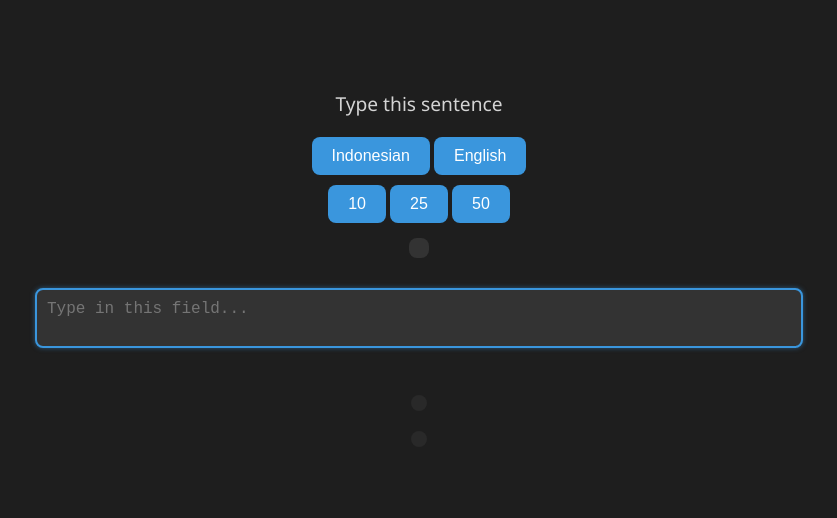
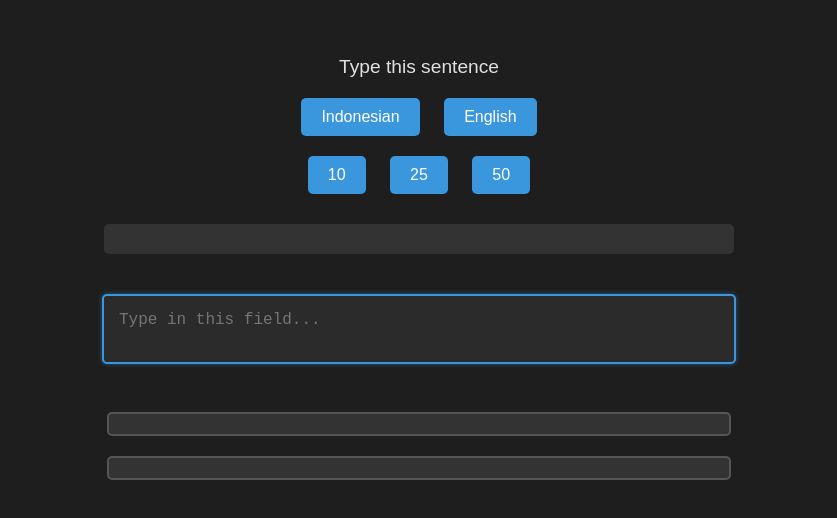
Before and after one commit to Ablebil/wpm-tracker, a plain HTML site: page index.html in a window 1280 px wide. Shown: the part 152-670 px from the top of the page, without its empty margins (221-1058 px from the left). Drawn offline with Linux system fonts and the light colour scheme; no server answers.

Commit message:
Update style.css

```diff
--- a/assets/style.css
+++ b/assets/style.css
@@ -1,7 +1,7 @@
 body {
   background-color: #1e1e1e;
-  color: #d4d4d4;
-  font-family: "Segoe UI", Tahoma, Geneva, Verdana, sans-serif;
+  color: #e0e0e0;
+  font-family: "Arial", sans-serif;
   display: flex;
   flex-direction: column;
   align-items: center;
@@ -19,22 +19,25 @@ p {
 .text {
   font-size: 1.5rem;
   font-weight: bold;
-  color: #dcdcdc;
+  color: #f5f5f5;
   background-color: #333;
-  padding: 10px;
-  border-radius: 8px;
-  width: fit-content;
-  margin: 15px 0;
+  padding: 15px;
+  border-radius: 5px;
+  width: 80%;
+  max-width: 600px;
+  text-align: center;
+  margin: 20px 0;
 }
 
 textarea {
-  background-color: #333;
-  color: #d4d4d4;
+  background-color: #2b2b2b;
+  color: #e0e0e0;
   border: 2px solid #555;
-  border-radius: 8px;
-  padding: 10px;
-  width: 60%;
-  margin: 15px 0;
+  border-radius: 5px;
+  padding: 15px;
+  width: 80%;
+  max-width: 600px;
+  margin: 20px 0;
   font-size: 1rem;
   resize: none;
 }
@@ -47,14 +50,14 @@ textarea:focus {
 
 button {
   background-color: #3a96dd;
-  color: #ffffff;
+  color: #fff;
   border: none;
-  border-radius: 8px;
+  border-radius: 5px;
   padding: 10px 20px;
   font-size: 1rem;
   cursor: pointer;
   transition: background-color 0.3s;
-  margin-top: 10px;
+  margin: 10px;
 }
 
 button:hover {
@@ -65,10 +68,13 @@ button:hover {
 .error {
   font-size: 1.1rem;
   margin: 10px 0;
-  padding: 8px;
-  background-color: #292929;
-  border-radius: 8px;
-  width: fit-content;
+  padding: 10px;
+  background-color: #333;
+  border: 2px solid #555;
+  border-radius: 5px;
+  width: 80%;
+  max-width: 600px;
+  text-align: center;
 }
 
 .error {
@@ -78,3 +84,8 @@ button:hover {
 .result {
   color: #98c379;
 }
+
+.incorrect-char {
+  color: red;
+  text-decoration: underline;
+}
```
